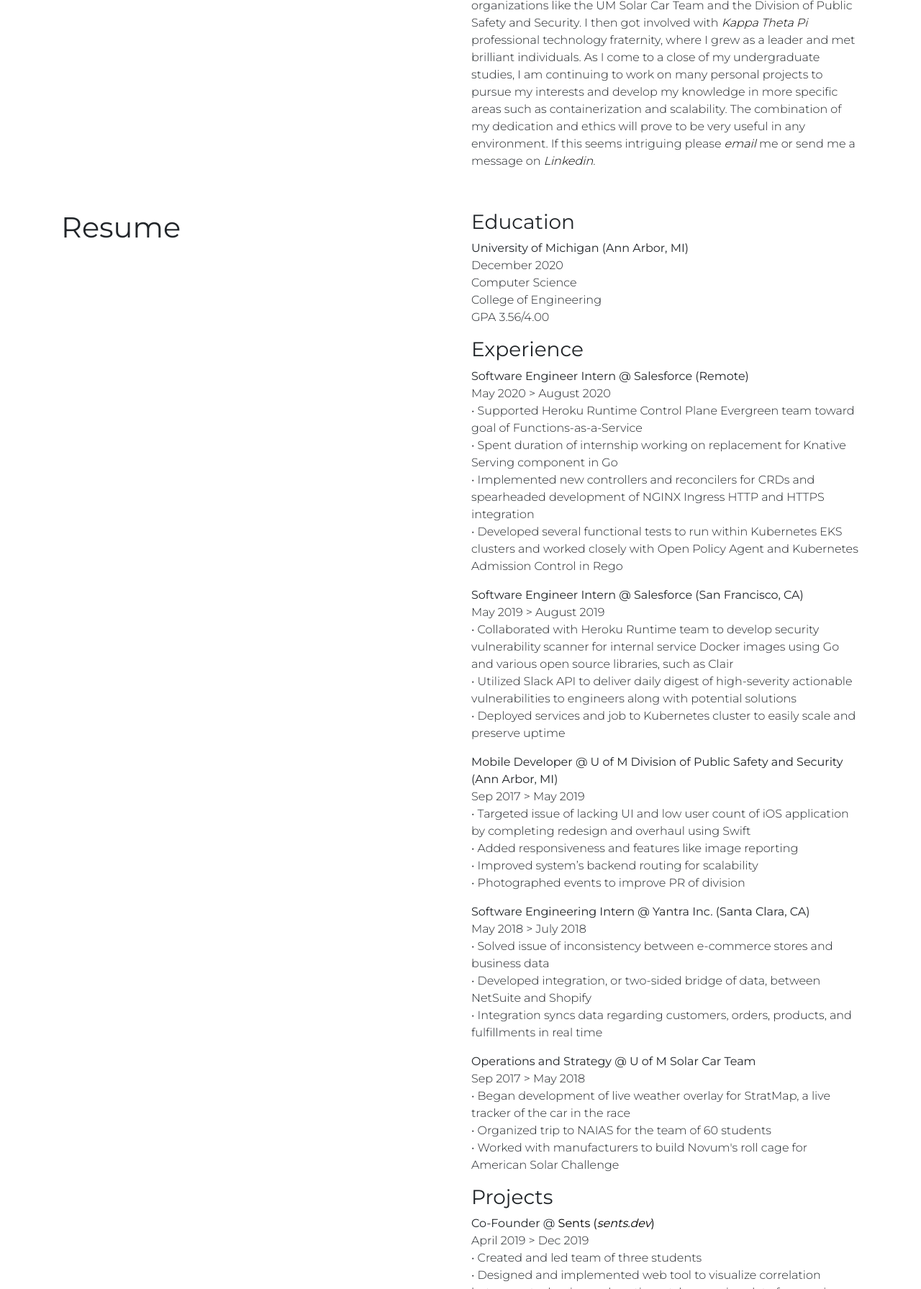
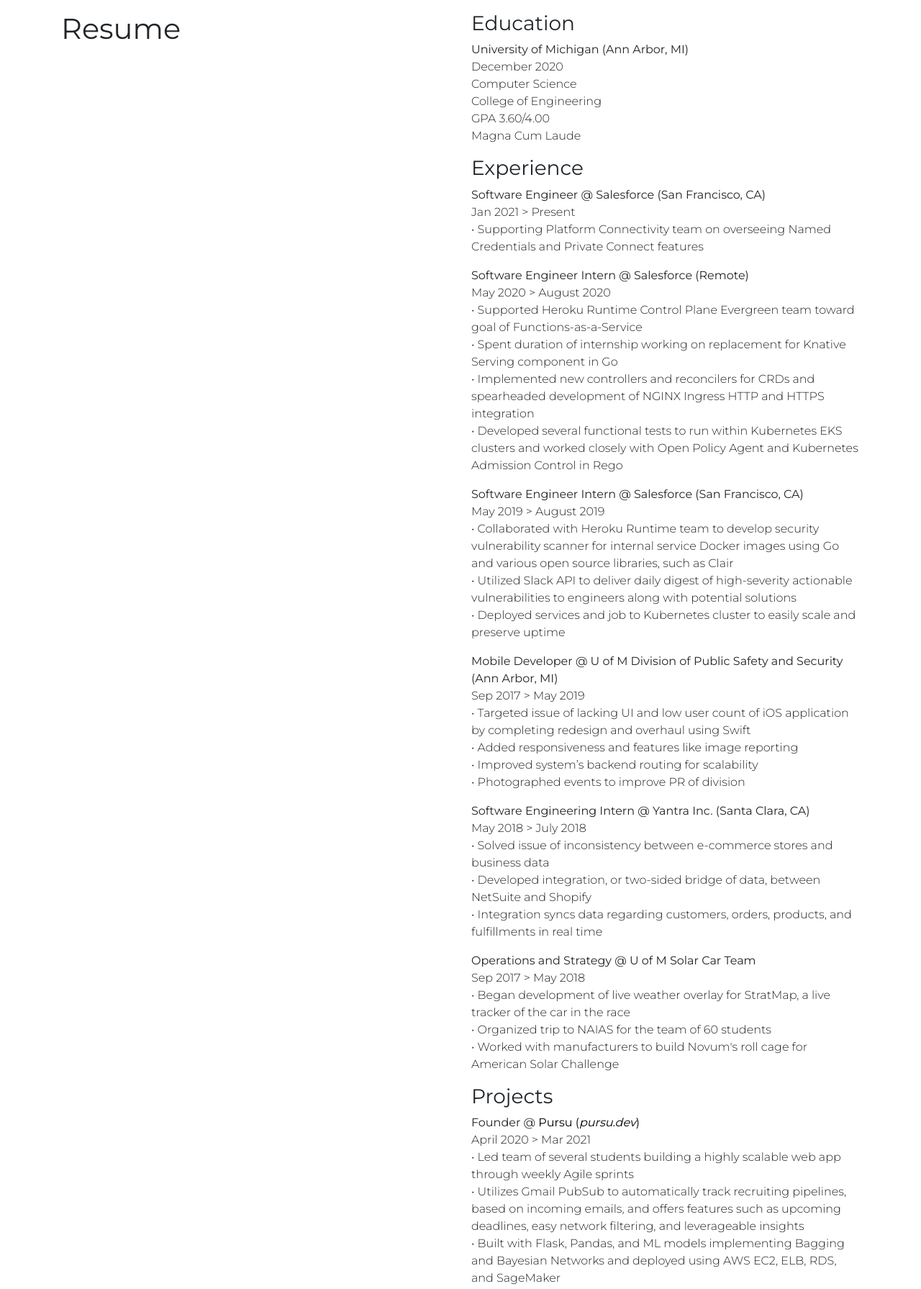
Before and after one commit to samastv/samastv.github.io, a plain HTML site: page index.html in a window 1280 px wide. Shown: the part 462-2253 px from the top of the page at 72% size. Drawn offline with nearby package versions, Linux system fonts and the light colour scheme.

Commit message:
mar 21 updates

```diff
--- a/index.html
+++ b/index.html
@@ -130,7 +130,7 @@
 	</nav>
 	<div class="container" style="margin-bottom: 80px;">
 		<div class="mx-auto title" style="width: 70%; text-align: center;">
-			I am a student, leader, and innovator studying Computer Science at the University of Michigan.
+			I am an engineer, leader, and innovator working at Salesforce.
 		</div>
 	</div>
 	<div class="container" style="margin-bottom: 40px;">
@@ -140,15 +140,9 @@
 			</div>
 			<div class="col-lg-6 content">
 				<p>
-					I am currently a senior studying Computer Science at the University of Michigan College of
-					Engineering. I began my college experience by exploring my interests and meeting diverse people
-					through organizations like the UM Solar Car Team and the Division of Public Safety and Security. I
-					then got involved with <a href="https://kappathetapi.com/"><i>Kappa Theta Pi</i></a> professional
-					technology fraternity, where I grew as a leader and met brilliant individuals. As I come to a close
-					of my undergraduate studies, I am continuing to work on many personal projects to pursue my
-					interests and develop my knowledge in more specific areas such as containerization and scalability.
-					The combination of my dedication and ethics will prove to be very useful in any environment. If this
-					seems intriguing please <a href="mailto:samastv@umich.edu"><i>email</i></a> me or send me a message
+					I am currently a new grad AMTS at Salesforce. I'm working on the Platform Connectivity team, which
+					oversees the Named Credentials and Private Connect products.
+					If you'd like to chat, <a href="mailto:samastv@umich.edu"><i>email</i></a> me or send me a message
 					on <a href="https://www.linkedin.com/in/samast/"><i>Linkedin</i></a>.
 				</p>
 			</div>
@@ -167,9 +161,16 @@
 					December 2020<br>
 					Computer Science<br>
 					College of Engineering<br>
-					GPA 3.56/4.00<br>
+					GPA 3.60/4.00<br>
+					Magna Cum Laude<br>
 				</p>
 				<h3>Experience</h3>
+				<p>
+					<b>Software Engineer @ Salesforce (San Francisco, CA)</b><br>
+					Jan 2021 > Present<br>
+					• Supporting Platform Connectivity team on overseeing Named Credentials and Private Connect
+					features<br>
+				<p>
 				<p>
 					<b>Software Engineer Intern @ Salesforce (Remote)</b><br>
 					May 2020 > August 2020<br>
@@ -212,6 +213,17 @@
 					• Worked with manufacturers to build Novum's roll cage for American Solar Challenge<br>
 				</p>
 				<h3>Projects</h3>
+				<p>
+					<b>Founder @ <a href="https://pursu.dev/">Pursu (<i>pursu.dev</i>)</a></b><br>
+					April 2020 > Mar 2021<br>
+					• Led team of several students building a highly scalable web app through weekly Agile sprints<br>
+					• Utilizes Gmail PubSub to automatically track recruiting pipelines, based on incoming emails, and
+					offers features such as
+					upcoming deadlines, easy network filtering, and leverageable insights<br>
+					• Built with Flask, Pandas, and ML models implementing Bagging and Bayesian Networks and deployed
+					using AWS EC2, ELB, RDS,
+					and SageMaker<br>
+				</p>
 				<p>
 					<b>Co-Founder @ <a href="https://sents.dev/">Sents (<i>sents.dev</i>)</a></b><br>
 					April 2019 > Dec 2019<br>
```
